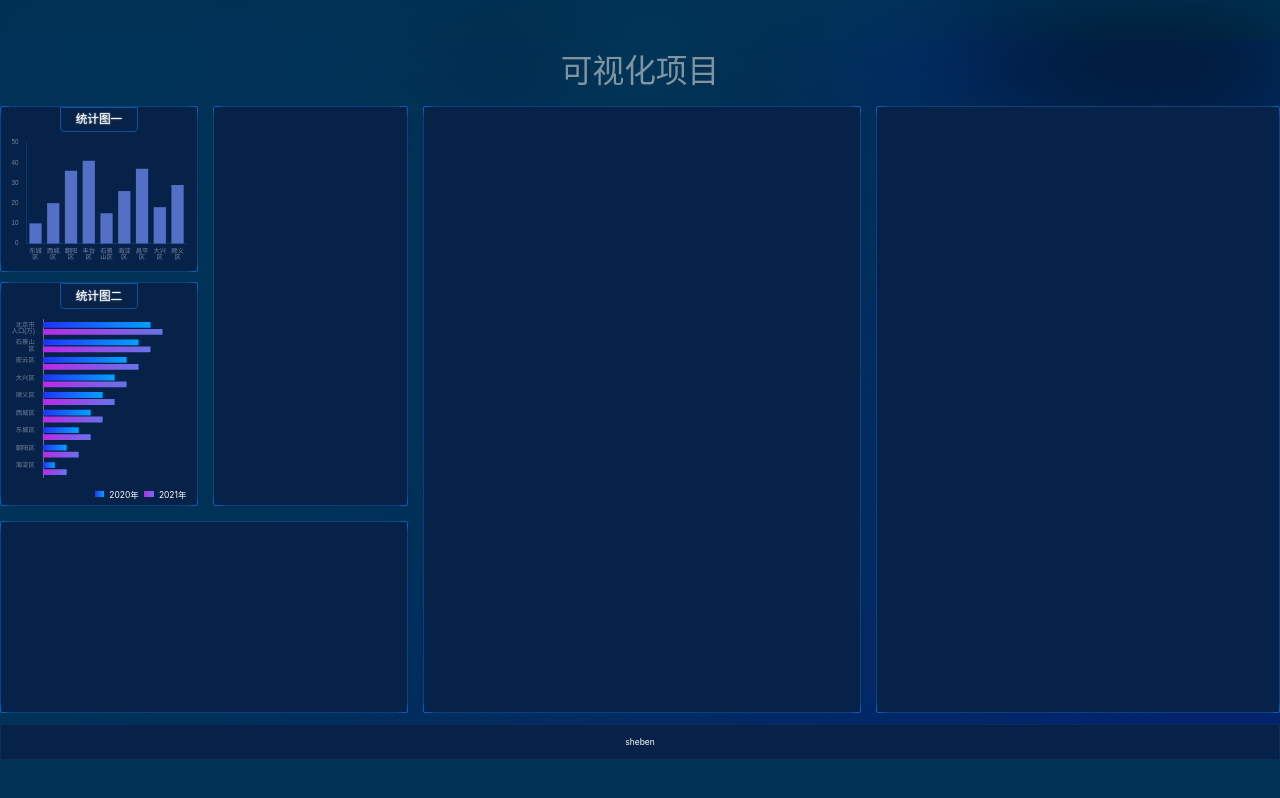
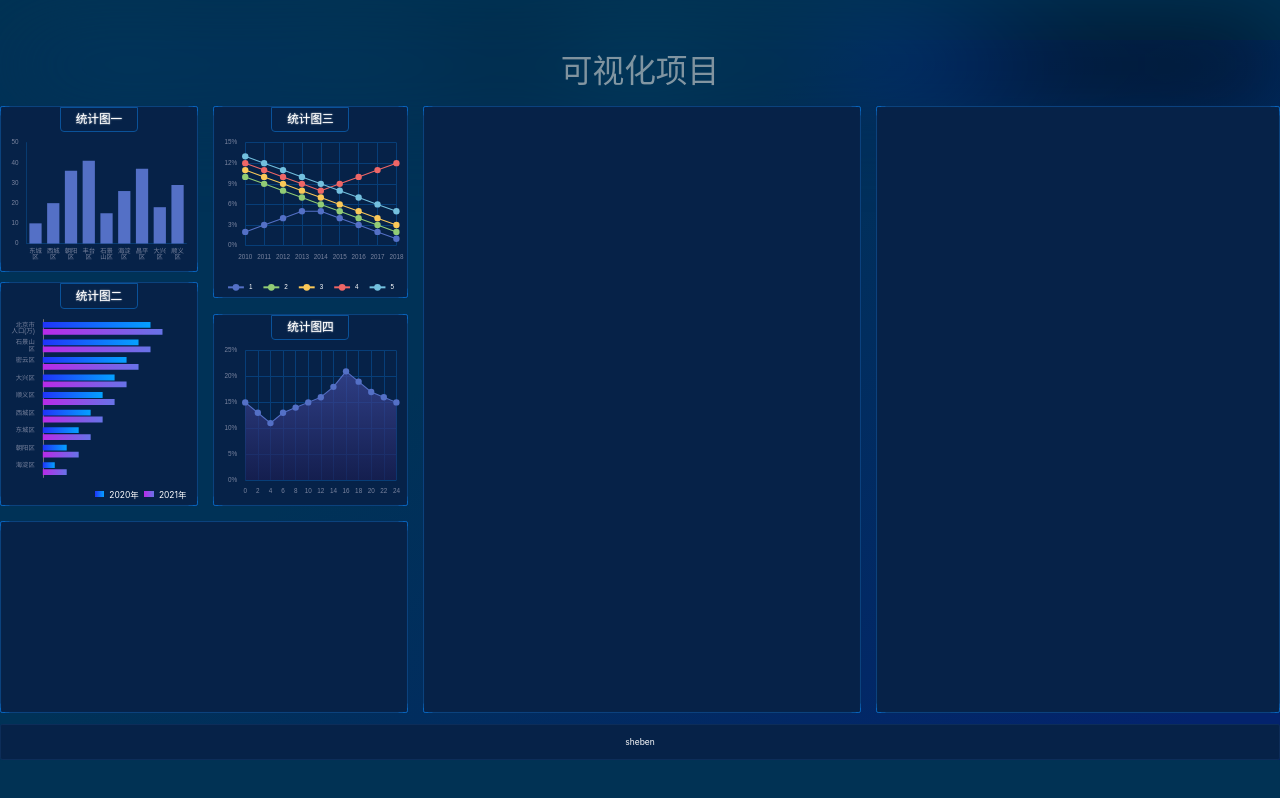
Before and after one commit to sheben404/react-ts-echarts, a React (Vite) app: page / in a window 1280 px wide. Built offline with nearby package versions, Linux system fonts and the light colour scheme.

Commit message:
feat: 完成 chart3、chart4

```diff
--- /dev/null
+++ b/src/components/chart-3.tsx
@@ -0,0 +1,85 @@
+import React from 'react';
+import {useEffect, useRef} from 'react';
+import createEchartsOptions from '../shared/create-echarts-options';
+import * as echarts from 'echarts';
+import px from '../shared/px';
+
+export const Chart3 = () => {
+  const divRef = useRef<HTMLDivElement | null>(null);
+  useEffect(() => {
+    let myChart;
+    if (divRef.current) myChart = echarts.init(divRef.current);
+    myChart?.setOption(createEchartsOptions({
+      legend: {
+        bottom: px(10),
+        textStyle: {color: 'white'},
+        padding: [1, 5],
+        itemWidth: px(30),
+        itemHeight: px(16)
+      },
+      grid: {
+        x: px(20),
+        x2: px(20),
+        y: px(20),
+        y2: px(70),
+        containLabel: true
+      },
+      xAxis: {
+        type: 'category',
+        boundaryGap: false,
+        data: [2010, 2011, 2012, 2013, 2014, 2015, 2016, 2017, 2018],
+        splitLine: {show: true, lineStyle: {color: '#073E78'}},
+        axisTick: {show: false},
+        axisLine: {show: false},
+      },
+      yAxis: {
+        type: 'value',
+        splitLine: {lineStyle: {color: '#073E78'}},
+        axisLabel: {
+          formatter(val) {
+            return Number(val) * 100 + '%';
+          }
+        }
+      },
+      series: [
+        {
+          name: '1',
+          type: 'line',
+          data: [0.01, 0.02, 0.03, 0.04, 0.05, 0.05, 0.04, 0.03, 0.02].reverse()
+        },
+        {
+          name: '2',
+          type: 'line',
+          data: [0.02, 0.03, 0.04, 0.05, 0.06, 0.07, 0.08, 0.09, 0.10].reverse()
+        },
+        {
+          name: '3',
+          type: 'line',
+          data: [0.03, 0.04, 0.05, 0.06, 0.07, 0.08, 0.09, 0.10, 0.11].reverse()
+        },
+        {
+          name: '4',
+          type: 'line',
+          data: [0.12, 0.11, 0.10, 0.09, 0.08, 0.09, 0.10, 0.11, 0.12].reverse()
+        },
+        {
+          name: '5',
+          type: 'line',
+          data: [0.05, 0.06, 0.07, 0.08, 0.09, 0.10, 0.11, 0.12, 0.13].reverse()
+        }
+      ].map(obj => ({
+        ...obj,
+        symbol: 'circle',
+        symbolSize: px(12),
+        lineStyle: {width: px(2)}
+      }))
+    }));
+  }, []);
+
+  return (
+    <div className="bordered chart3">
+      <h2>统计图三</h2>
+      <div ref={divRef} className="chart"/>
+    </div>
+  );
+};
--- /dev/null
+++ b/src/components/chart-4.tsx
@@ -0,0 +1,62 @@
+import React from 'react';
+import {useEffect, useRef} from 'react';
+import createEchartsOptions from '../shared/create-echarts-options';
+import * as echarts from 'echarts';
+import px from '../shared/px';
+
+export const Chart4 = () => {
+  const divRef = useRef<HTMLDivElement | null>(null);
+  useEffect(() => {
+    let myChart;
+    if (divRef.current) myChart = echarts.init(divRef.current);
+    myChart?.setOption(createEchartsOptions({
+      xAxis: {
+        type: 'category',
+        boundaryGap: false,
+        data: [0, 2, 4, 6, 8, 10, 12, 14, 16, 18, 20, 22, 24],
+        splitLine: {show: true, lineStyle: {color: '#073E78'}},
+        axisTick: {show: false},
+        axisLine: {show: false},
+      },
+      yAxis: {
+        type: 'value',
+        splitLine: {lineStyle: {color: '#073E78'}},
+        axisLabel: {
+          formatter(val) {
+            return Number(val) * 100 + '%';
+          }
+        }
+      },
+      series: [{
+        name: 'xxx',
+        type: 'line',
+        data: [
+          0.15, 0.13, 0.11,
+          0.13, 0.14, 0.15,
+          0.16, 0.18, 0.21,
+          0.19, 0.17, 0.16,
+          0.15
+        ],
+        symbol: 'circle',
+        symbolSize: px(12),
+        lineStyle: {width: px(2)},
+        areaStyle: {
+          color: new echarts.graphic.LinearGradient(0, 0, 0, 1, [{
+            offset: 0,
+            color: '#414a9f'
+          }, {
+            offset: 1,
+            color: '#1b1d52'
+          }]),
+        }
+      }]
+    }));
+  }, []);
+
+  return (
+    <div className="bordered chart4">
+      <h2>统计图四</h2>
+      <div ref={divRef} className="chart"/>
+    </div>
+  );
+};
--- a/src/pages/home.scss
+++ b/src/pages/home.scss
@@ -91,6 +91,9 @@
 
     > .section2 {
       grid-area: box2;
+      display: flex;
+      flex-direction: column;
+      justify-content: space-between;
     }
 
     > .section3 {
@@ -105,7 +108,7 @@
       grid-area: box5;
     }
 
-    .chart1, .chart2 {
+    .chart1, .chart2, .chart3, .chart4{
       height: px(315);
       display: flex;
       flex-direction: column;
@@ -126,6 +129,10 @@
         flex: 1;
         width: 100%;
       }
+    }
+
+    .chart3, .chart4 {
+      height: px(363);
     }
 
     .chart2 {
--- a/src/pages/home.tsx
+++ b/src/pages/home.tsx
@@ -3,6 +3,8 @@ import './home.scss';
 import headerBg from '../images/header.png';
 import {Chart1} from '../components/chart-1';
 import {Chart2} from '../components/chart-2';
+import {Chart3} from '../components/chart-3';
+import { Chart4 } from '../components/chart-4';
 
 const px = (n: number) => n / 2420 * (window as any).pageWidth;
 
@@ -16,7 +18,9 @@ export const Home = () => {
           <Chart1/>
           <Chart2/>
         </section>
-        <section className={'bordered section2'}>
+        <section className={'section2'}>
+          <Chart3/>
+          <Chart4/>
         </section>
         <section className={'bordered section3'}></section>
         <section className={'bordered section4'}></section>
```
